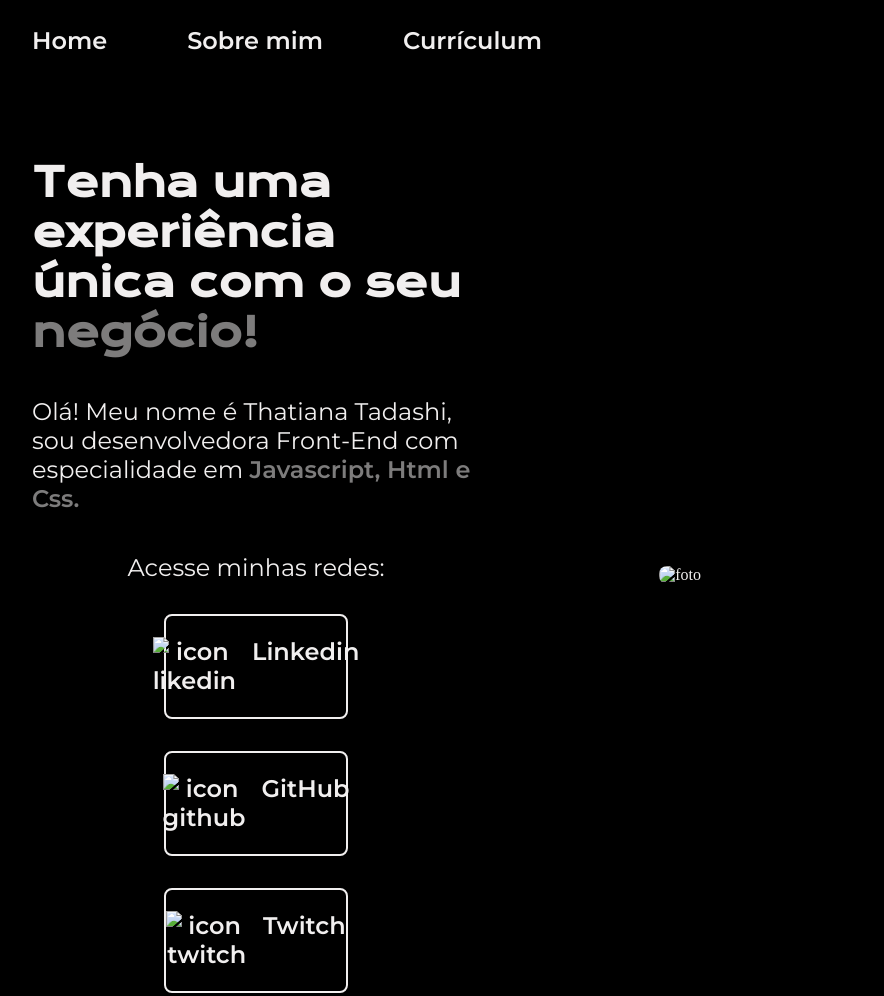
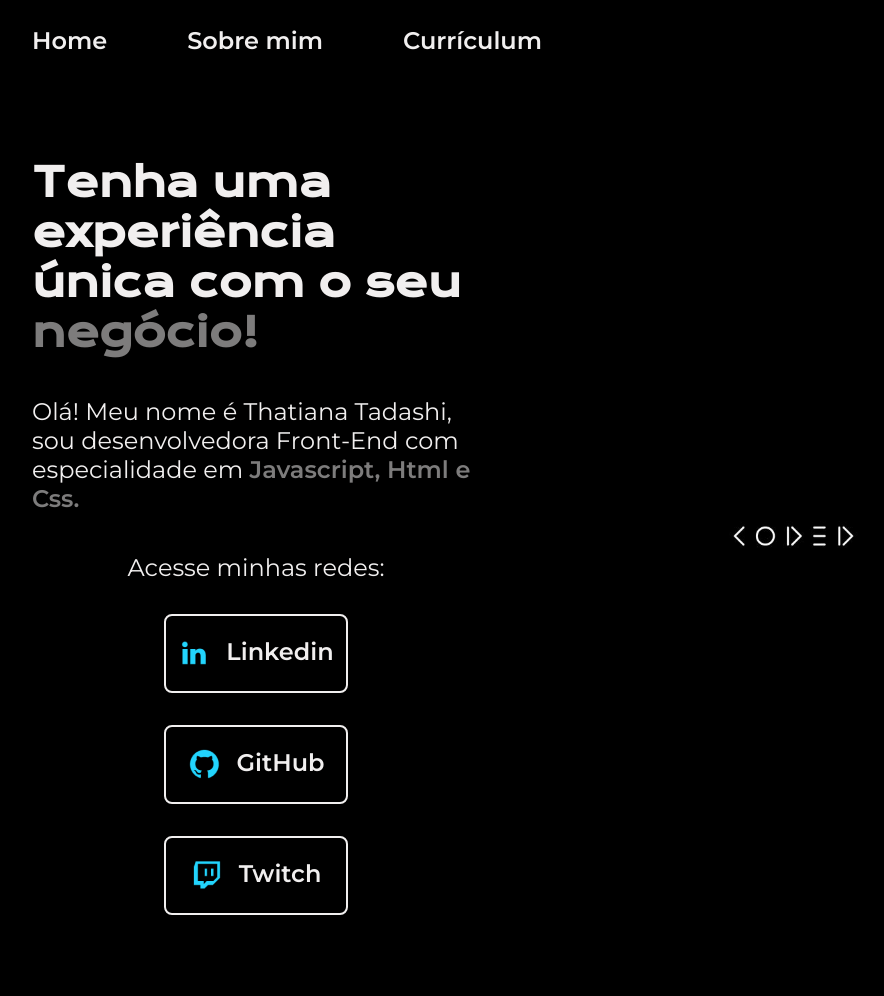
Before and after one commit to tktadashi/Portfolio, a plain HTML site: page index.html in a window 1280 px wide. Shown: the top 996 px of the page, without its empty margins (160-1044 px from the left). Drawn offline with nearby package versions, Linux system fonts and the light colour scheme; files that its build step writes are made by us from their sources.

Commit message:
Update index.html

```diff
--- a/index.html
+++ b/index.html
@@ -6,7 +6,7 @@
     <meta http-equiv="X-UA-Compatible" content="IE=edge">
     <meta name="viewport" content="width=device-width, initial-scale=1.0">
     <title>Portfólio</title>
-    <link rel="stylesheet" href="/styles/style.css">
+    <link rel="stylesheet" href="style.css">
 </head>
 
 <body>
@@ -27,20 +27,20 @@
             <div class="apresentacao__links">
                 <h2 class="apresentacao__links__subtitulo">Acesse minhas redes:</h2>
                 <a class="apresentacao__links__link" href="https://www.linkedin.com/in/thatiana-tadashi-305b09201/">
-                    <img src="/assets/Logo linkedin.png" alt="icon likedin">Linkedin
+                    <img src="Logo linkedin.png" alt="icon likedin">Linkedin
 
                 </a>
                 <a class="apresentacao__links__link" href="https://github.com/tktadashi">
-                    <img src="/assets/Logo Github-1.png" alt="icon github"> GitHub
+                    <img src="Logo Github-1.png" alt="icon github"> GitHub
 
                 </a>
                 <a class="apresentacao__links__link" href="https://www.twitch.tv/dashiops">
-                    <img src="/assets/Logo Twitch.png" alt="icon twitch">
+                    <img src="Logo Twitch.png" alt="icon twitch">
                     Twitch
                 </a>
             </div>
         </section>
-        <img class="eu1" src="/assets/2.jpg" alt="foto">
+        <img class="eu1" src="2.jpg" alt="foto">
     </main>
 
 
```
